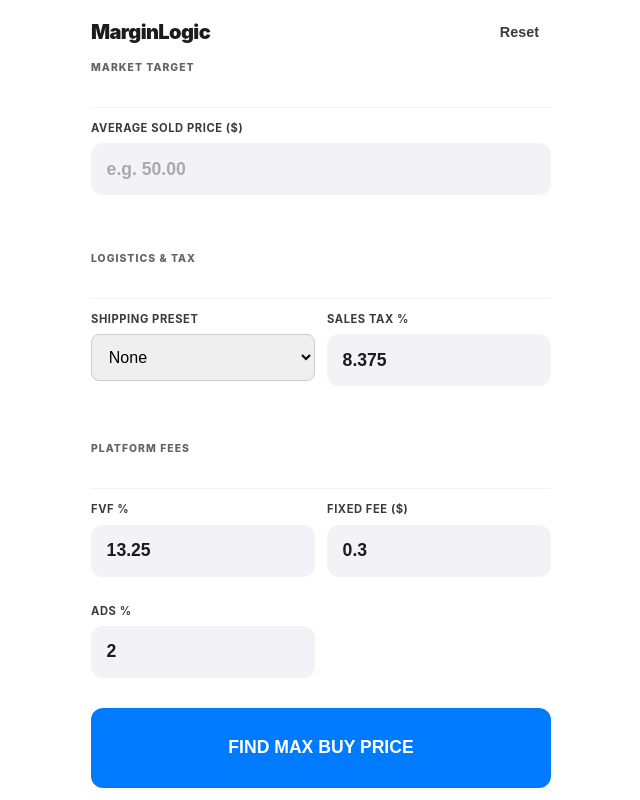
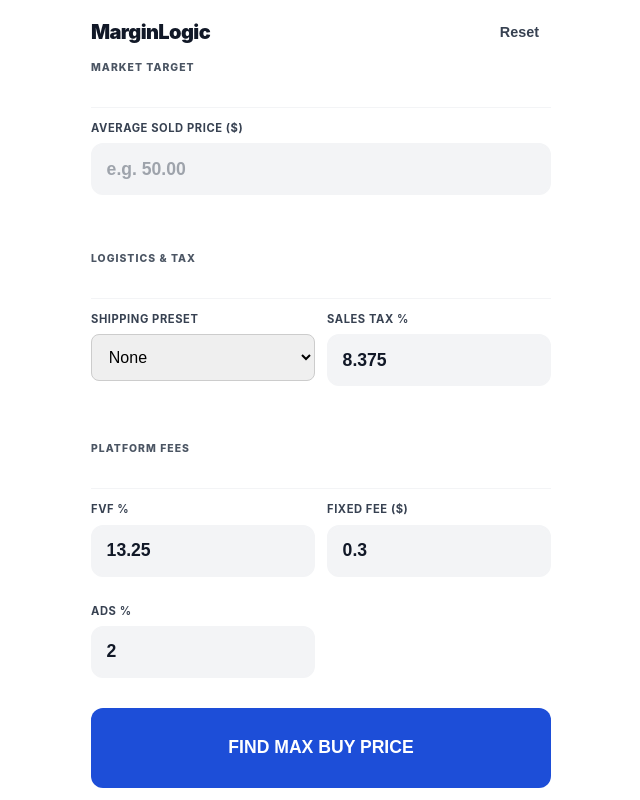
Before and after one commit to ddgiovinazzo/margin-logic, a React (Vite) app in the folder frontend/: page / in a window 1280 px wide. Shown: the whole page, without its empty margins (319-959 px from the left). Built offline with nearby package versions, Linux system fonts and the light colour scheme.

Commit message:
fix: update colors

```diff
--- a/frontend/src/styles/colors.ts
+++ b/frontend/src/styles/colors.ts
@@ -1,15 +1,15 @@
 /**
  * MARGINLOGIC ACCESSIBLE COLOR PALETTE
  * ========================================
- * - Standard colors (positive, critical, etc.) are "Deep Ink" versions
- * designed to pass WCAG AA contrast on their respective Bg tints.
+ * - Upgraded for perfect Lighthouse Accessibility scores (> 4.5:1 contrast).
+ * - "Fintech Deep Ink" aesthetic for a professional, high-glare field environment.
  */
 export const colors = {
     // Brand & Core
-    primary: "#007AFF", // iOS Blue
+    primary: "#1D4ED8", // Deep Cobalt - Passes with 6.7:1 contrast on white
     background: "#FFFFFF", // Pure White
-    surface: "#F2F2F7", // Light Gray Surface (iOS style)
-    border: "#D1D1D6", // Standard Border
+    surface: "#F3F4F6", // Softer, warmer gray than iOS (Tailwind Gray 100)
+    border: "#D1D5DB", // Muted Border
 
     // Status: Positive (Strong Margin)
     positive: "#1B5E20", // Deep Emerald
@@ -24,15 +24,15 @@ export const colors = {
     criticalBg: "#FFEBEA", // Rose Tint
 
     // Status: Neutral (No Data)
-    neutral: "#424242", // Charcoal
-    neutralBg: "#F2F2F7", // Surface Gray
+    neutral: "#374151", // Deep Charcoal
+    neutralBg: "#F3F4F6", // Surface Gray
 
     // Status: Pending (Waiting for Input)
-    pending: "#616161", // Medium Gray
-    pendingBg: "#F9F9F9", // Off White
+    pending: "#4B5563", // Slate Gray
+    pendingBg: "#F9FAFB", // Off White
 
     // Typography
-    textPrimary: "#1C1C1E", // Near Black
-    textSecondary: "#3A3A3C", // Dark Gray
-    textMuted: "#636366", // Slate Gray
+    textPrimary: "#111827", // Rich Black (softer on the eyes than pure #000)
+    textSecondary: "#374151", // Dark Gray
+    textMuted: "#4B5563", // Slate Gray - Passes with 5.3:1 contrast on white
 };
```
